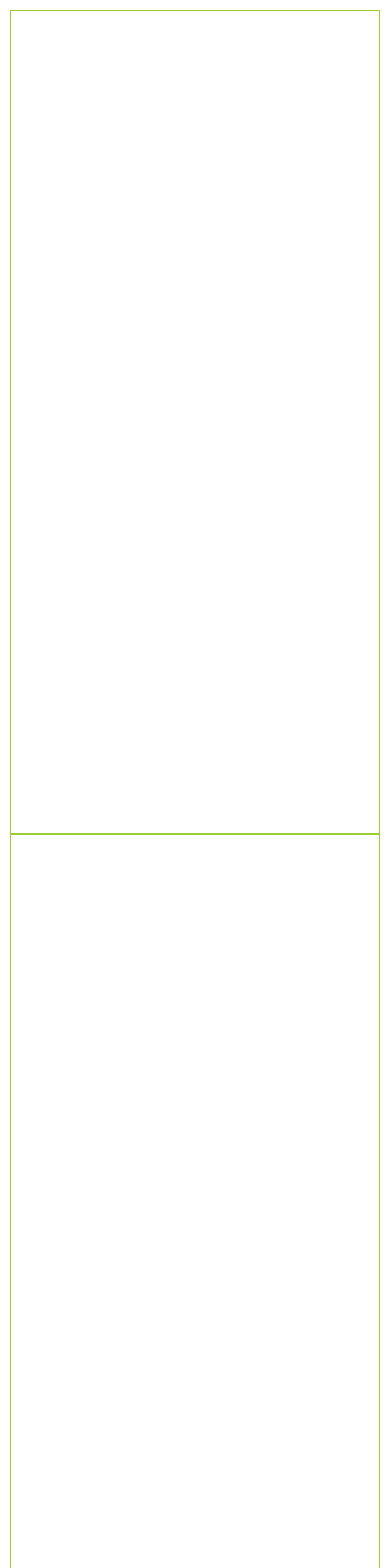
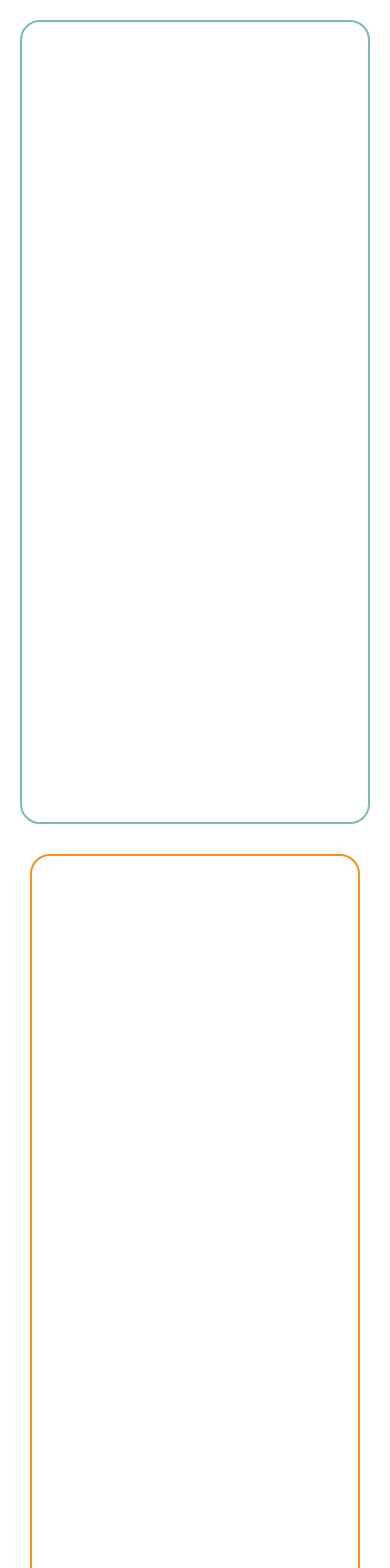
Before and after one commit to piall/markdown-previewer, a React (Create React App) app: page / in a window 390 px wide. Shown: the top 1568 px of the page. Built offline with nearby package versions, Linux system fonts and the light colour scheme.

Commit message:
Update style for layout

```diff
--- a/src/App.tsx
+++ b/src/App.tsx
@@ -7,7 +7,7 @@ function App() {
   return (
     <div id="App">
       <div className="row gx-0">
-        <Editor className="col-md-6" />
+        <Editor className="col-md-6" id="editor-wrapper" />
         <Previewer className="col-md-6" id="previewer-wrapper" />
       </div>
     </div>
--- a/src/components/editor/Editor.scss
+++ b/src/components/editor/Editor.scss
@@ -1,15 +1,33 @@
 #editor-wrapper {
   background-color: white;
   height: calc(100vh - 20px);
+  padding: 20px;
 }
 
 #editor {
   width: 100%;
   height: 100%;
-  border: 1px solid yellowgreen;
+  border: 2px solid #7db9b6;
   resize: none;
+  border-radius: 20px;
 
   &:focus {
     outline: 0;
   }
 }
+
+@media (max-width: 778px) {
+  #editor-wrapper {
+    padding: 10px;
+  }
+}
+
+@media (max-width: 360px) {
+  #editor-wrapper {
+    padding: 3px;
+  }
+
+  #editor {
+    border-radius: 15px;
+  }
+}
--- a/src/components/editor/Editor.tsx
+++ b/src/components/editor/Editor.tsx
@@ -2,11 +2,12 @@ import './Editor.scss';
 
 type TypeEditorProps = {
   className?: string;
+  id?: string;
 };
 
-export function Editor({ className }: TypeEditorProps) {
+export function Editor({ className, id }: TypeEditorProps) {
   return (
-    <div id="editor-wrapper" className={className}>
+    <div id={id} className={className}>
       <textarea id="editor" />
     </div>
   );
--- a/src/components/previewer/Previewer.scss
+++ b/src/components/previewer/Previewer.scss
@@ -1,15 +1,33 @@
 #previewer-wrapper {
   background-color: white;
   height: calc(100vh - 20px);
+  padding: 20px;
 }
 
 #previewer {
   width: 100%;
   height: 100%;
-  border: 1px solid yellowgreen;
+  border: 2px solid #f2921d;
+  border-radius: 20px;
   resize: none;
 
   &:focus {
     outline: 0;
   }
 }
+
+@media (max-width: 778) {
+  #previewer-wrapper {
+    padding: 10px;
+  }
+}
+
+@media (max-width: 360px) {
+  #previewer-wrapper {
+    padding: 3px;
+  }
+
+  #previewer {
+    border-radius: 15px;
+  }
+}
```
